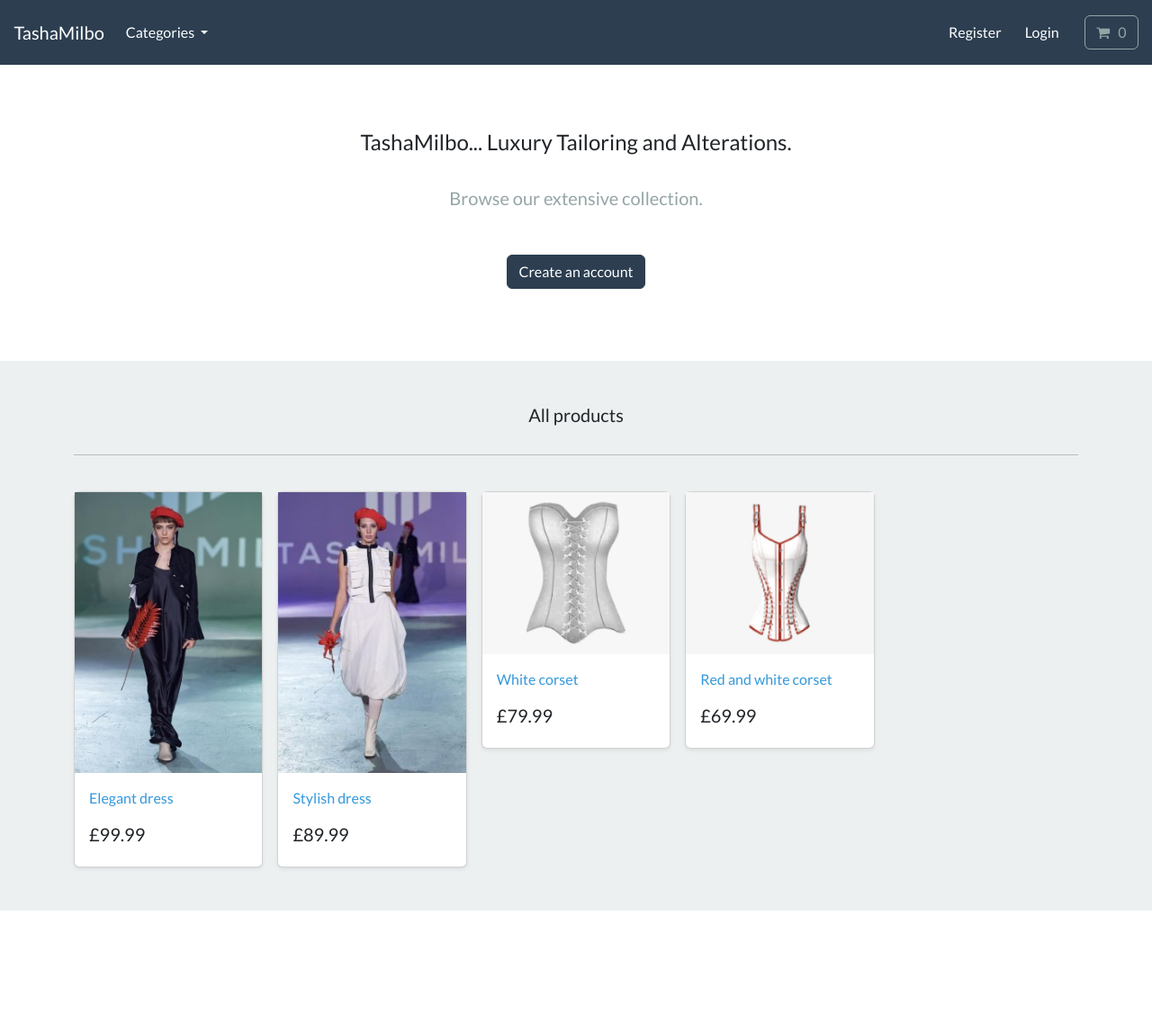
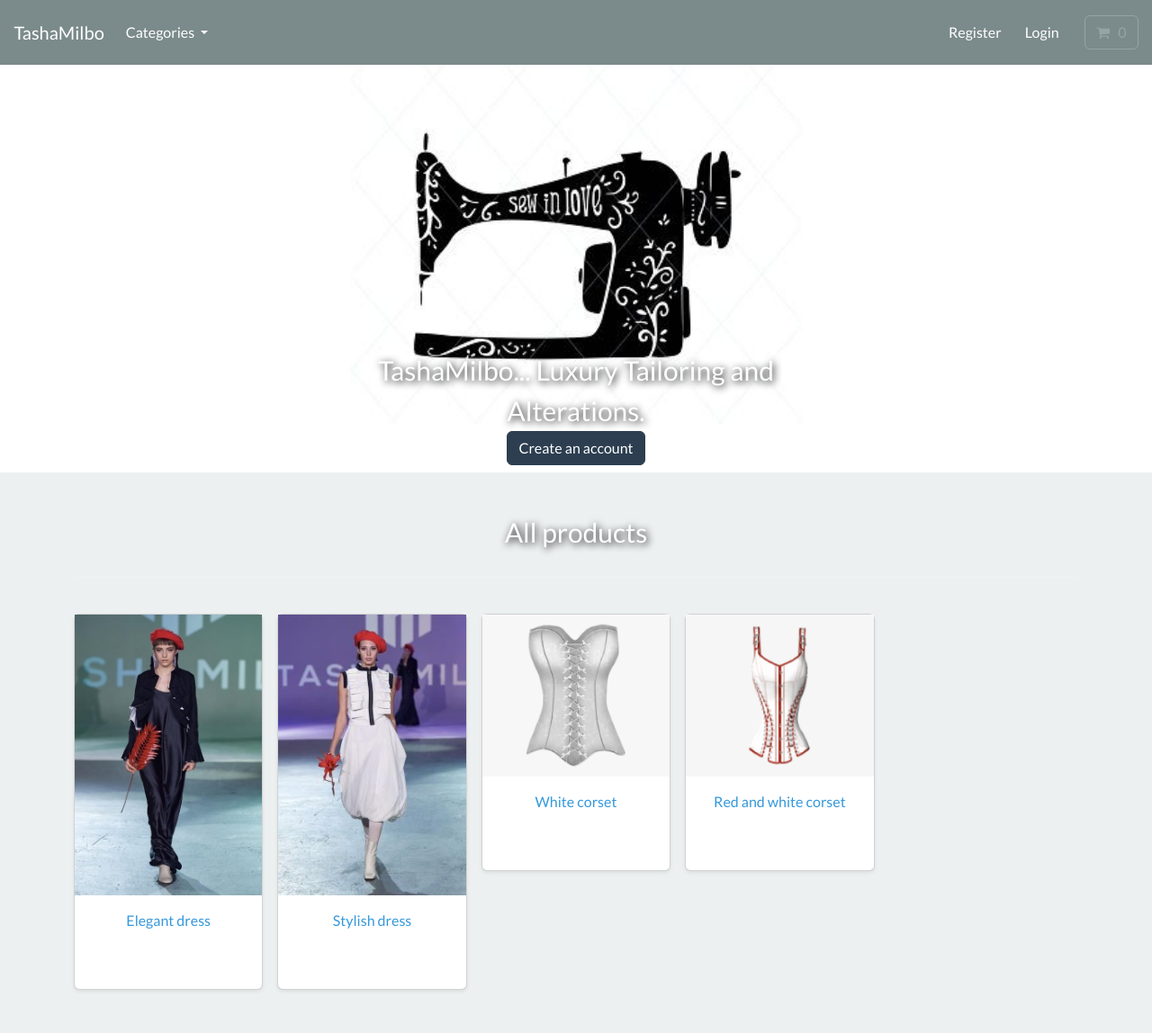
Before and after one commit to Nicolae77/Django-Ecommerce, a Django app: page / in a window 1280 px wide. Shown: the whole page at 90% size. Before the commit the page ends 1012 px from the top, so only its background shows below. Run offline with Django 4.2, Linux system fonts and the light colour scheme; data comes from the database, SQL or seed files in the repository; both versions use the stored data as it was after the commit; some libraries are stand-ins or nearby versions.

Commit message:
main.css page added to the project

```diff
--- /dev/null
+++ b/static/css/main.css
@@ -0,0 +1,21 @@
+.container {
+    position: relative;
+    text-align: center;
+    color: white;
+  }
+
+  .centered {
+    position: absolute;
+    top: 80%;
+    left: 50%;
+    transform: translate(-50%, -50%);
+    color: white;
+    text-shadow: 2px 2px 8px #000000;
+    font-size: 30px;
+  }
+
+  .h4 {
+    color: white;
+    text-shadow: 2px 2px 8px #000000;
+    font-size: 30px;
+  }
--- a/store/templates/store/base.html
+++ b/store/templates/store/base.html
@@ -18,6 +18,7 @@
 
         <link rel="stylesheet" href="https://cdnjs.cloudflare.com/ajax/libs/font-awesome/4.7.0/css/font-awesome.min.css">
 
+        <link rel="stylesheet" href="static/css/main.css">
 
 
         <!-- JavaScript -->
@@ -37,7 +38,7 @@
     <title> TashaMilbo </title>
 
 
-    <nav class="navbar navbar-expand-lg bg-primary justify-content-center">
+    <nav class="navbar navbar-expand-lg bg-dark justify-content-center">
 
 
         <a class="navbar-brand main-heading text-white" href="{% url 'store' %}">
--- a/store/templates/store/store.html
+++ b/store/templates/store/store.html
@@ -9,34 +9,16 @@
 
     <!-- Introduction section -->
 
-    <section class="py-4 text-center container">
-
-        <div class="row py-lg-5">
-
-            <div class="col-lg-6 col-md-8 mx-auto">
+    <section class="container">
 
 
-                <h4> TashaMilbo... Luxury Tailoring and Alterations. </h4>
+                <img src="static/media/images/main.jpg" alt="Main Image" style="width:45%;">
 
-
-                <br>
-
-
-                <p class="lead text-muted">
-
-                Browse our extensive collection.
-
-                </p>
-
+                <div class="centered"> TashaMilbo... Luxury Tailoring and Alterations. </div>
 
                 <br>
 
                 <a href="#" class="btn btn-primary my-2"> Create an account </a>
-
-
-            </div>
-
-        </div>
 
 
     </section>
@@ -47,8 +29,7 @@
 
     <div class="container">
 
-      <div class="pb-3 h5 text-center" > All products </div>
-
+      <div class="pb-3 h4 text-center" > All products </div>
 
       <hr>
 
```
Also changed, not shown: db.sqlite3, static/media/images/main.jpg (added).
